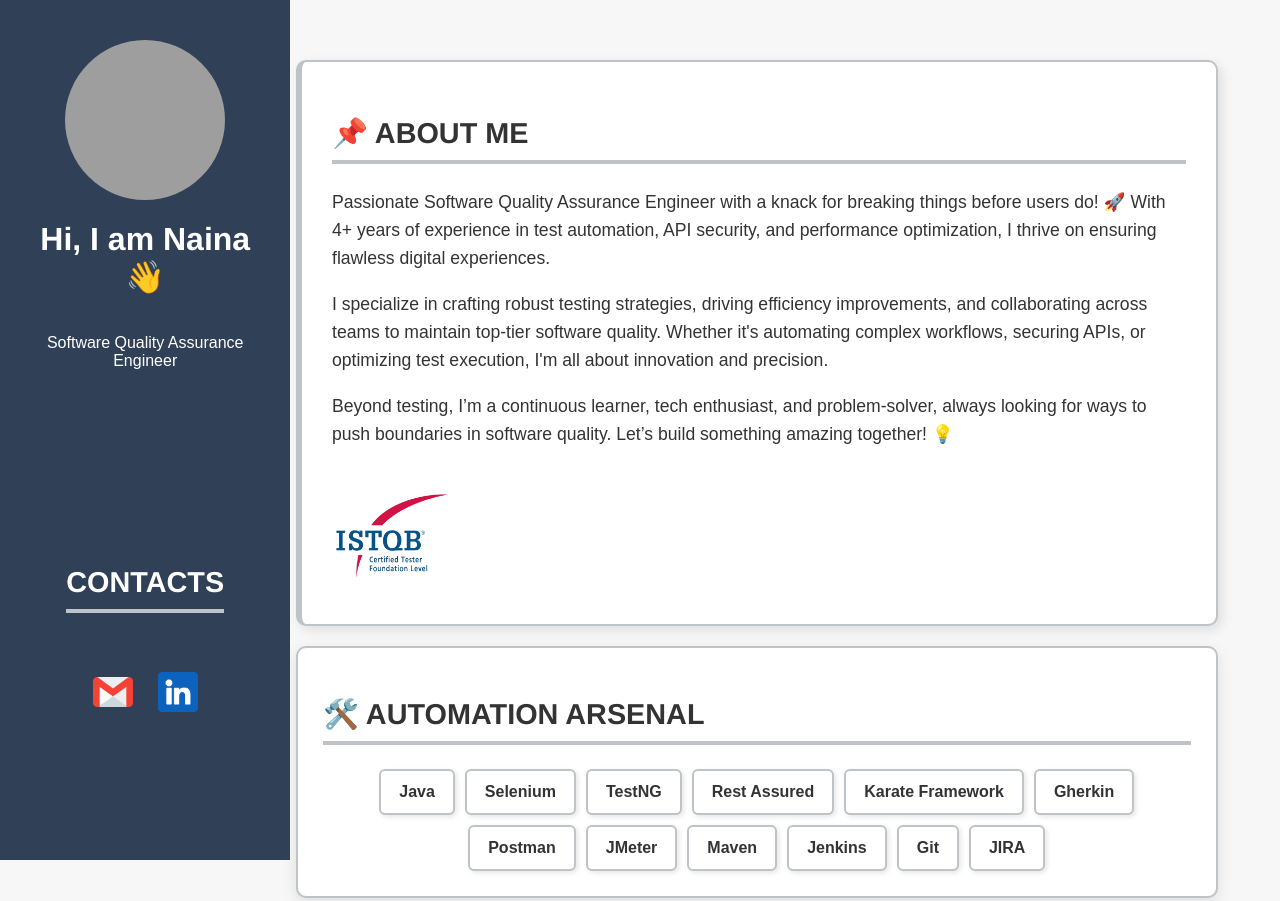
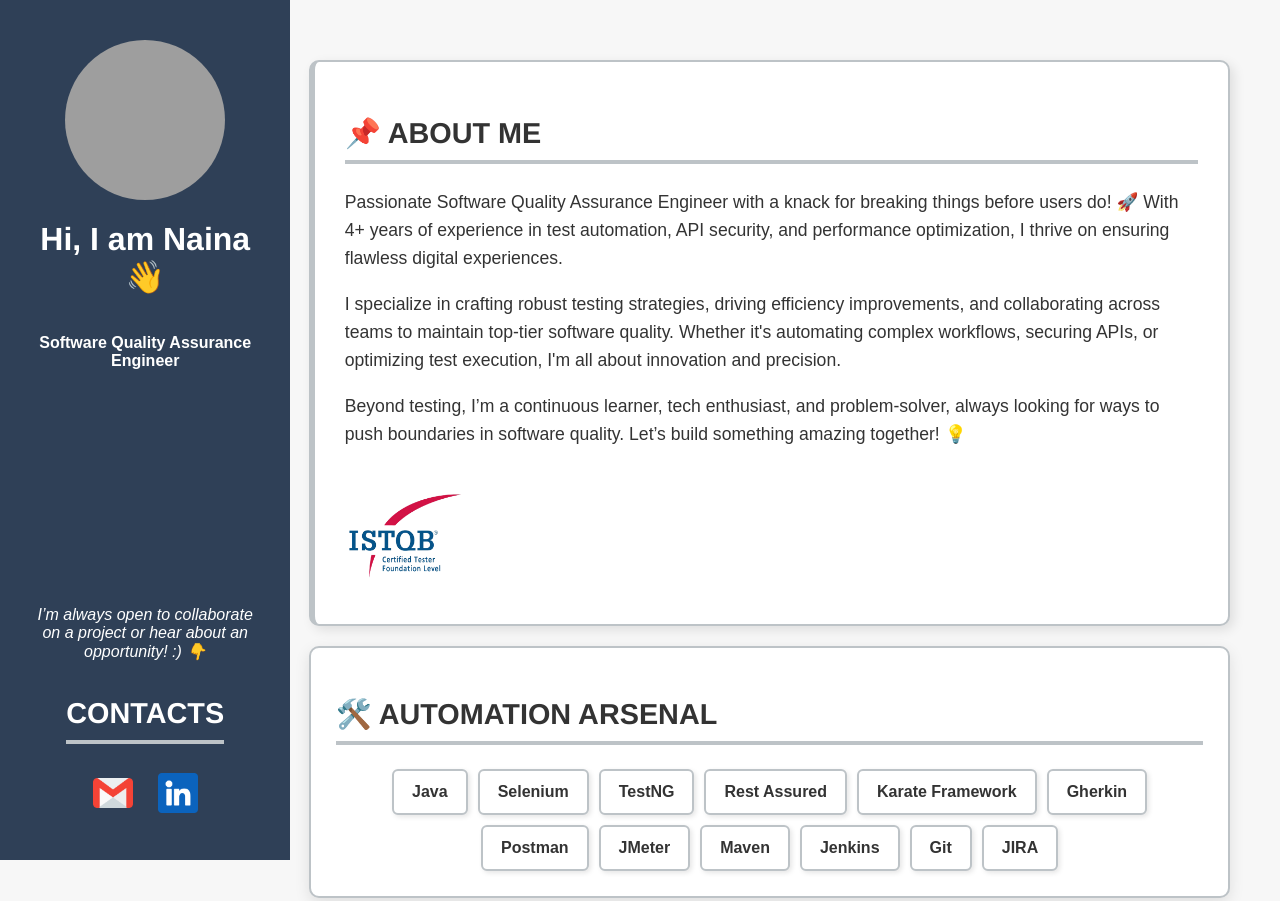
Before and after one commit to itsNainaVerma/itsNainaVerma.github.io, a plain HTML site: page index.html in a window 1280 px wide. Shown: the top 901 px of the page. Drawn offline with Linux system fonts and the light colour scheme; grey boxes are pictures that could not be loaded.

Commit message:
content update

```diff
--- a/index.html
+++ b/index.html
@@ -64,7 +64,7 @@
       transform: scale(1.2);
     }
     .main-content {
-      margin-left: 20%;
+      margin-left: 21%;
       width: 72%;
       padding: 40px;
       transition: margin-left 0.8s ease-in-out;
@@ -233,17 +233,20 @@
     });
   </script>
 </head>
+
 <body>
   <div class="sidebar">
-    <img src="DSC05097.PNG" alt="Naina Verma">
+	<img src="DSC05097.PNG" alt="Naina Verma">
     <h1>Hi, I am Naina 👋</h1>
-    <p>Software Quality Assurance Engineer</p>
-    <h2 class="contact-heading" style="margin-top: 180px; color: white">Contacts</h2>
-    <div class="contact">
+    <p style="font-weight:bold">Software Quality Assurance Engineer</p>
+	 <p style="color: white; margin-top: 220px; font-style: italic">I’m always open to collaborate on a project or hear about an opportunity! :) 👇 </p>
+	<h2 class="contact-heading" style="margin-top: 20px; color: white">Contacts</h2>
+    <div class="contact" style="margin-top:-10px">
       <a href="mailto:naina.verma1903@gmail.com"><img src="email.png" alt="Email"></a>
       <a href="https://linkedin.com/in/itsnainaverma" target="_blank"><img src="linkedin (1).png" alt="LinkedIn"></a>
     </div>
   </div>
+
   <div class="main-content">
     <section class="about-me">
       <h2>📌 About Me</h2>
```
